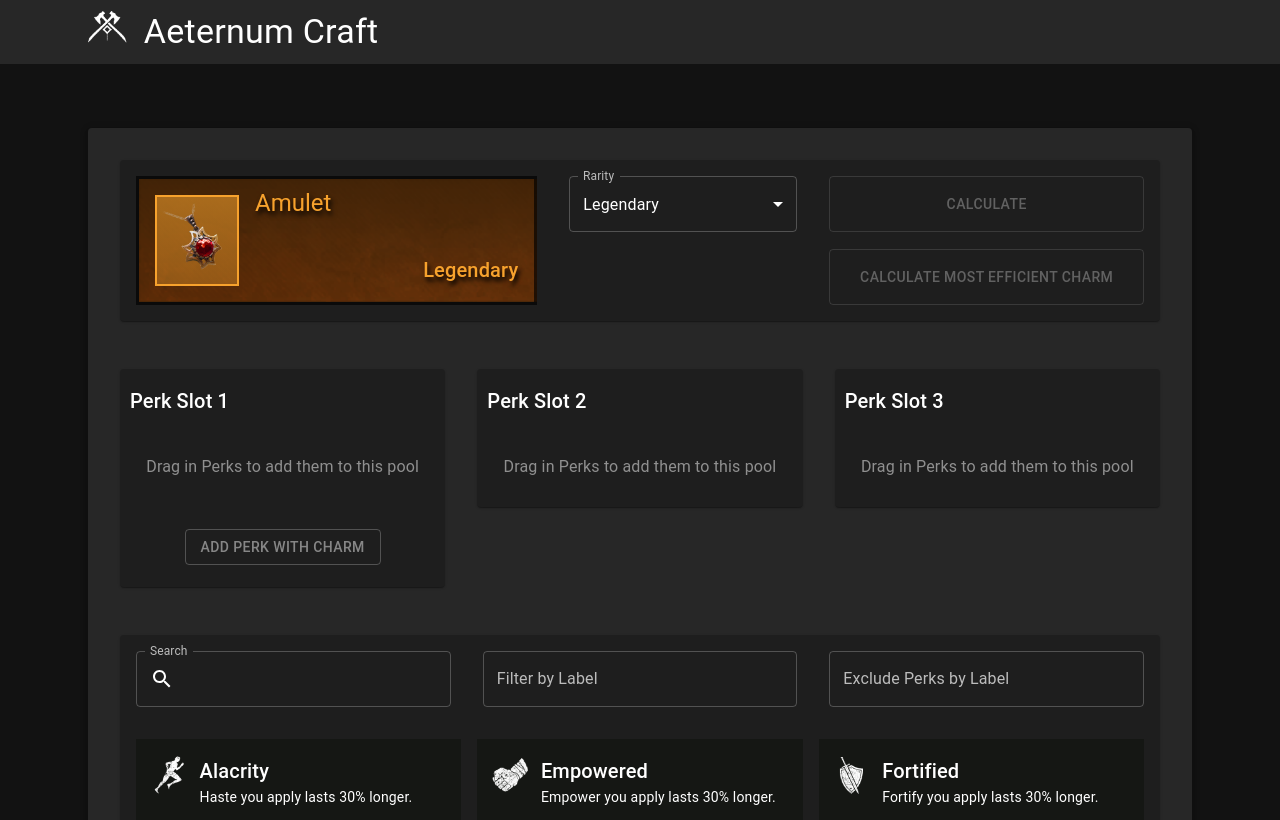
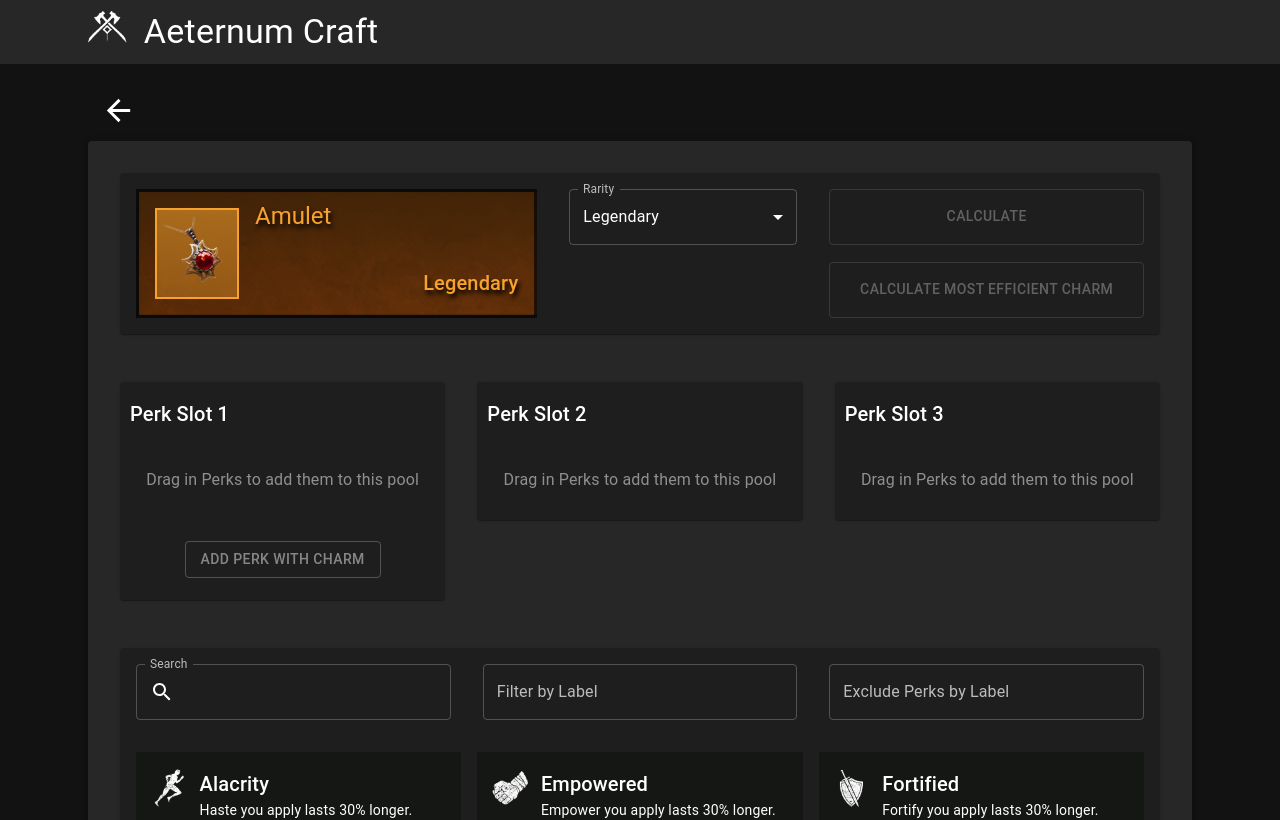
Before and after one commit to Maciva/nwcrafterapp, a React (Create React App) app: page /Amulet in a window 1280 px wide. Shown: the top 820 px of the page. Built offline with nearby package versions, Linux system fonts and the light colour scheme.

Commit message:
added return button

```diff
--- a/src/App.js
+++ b/src/App.js
@@ -33,7 +33,7 @@
                     </AppBar>
                     <Box sx={{
                         bgcolor: 'background.paper',
-                        pt: 8,
+                        pt: 2,
                         pb: 6,
                     }}>
                         <Container maxWidth="lg">
--- a/src/pages/calculator/Calculator.js
+++ b/src/pages/calculator/Calculator.js
@@ -1,7 +1,8 @@
-import { Button, Grid, MenuItem, Paper, TextField } from "@mui/material";
+import { ArrowBack } from "@mui/icons-material";
+import { Button, Grid, IconButton, MenuItem, Paper, TextField } from "@mui/material";
 import { Container } from "@mui/system";
 import React from "react";
-import { useParams } from "react-router-dom";
+import { useNavigate, useParams } from "react-router-dom";
 import PerkCalculator from "../../utils/PerkCalculator";
 import CalculatorResultDialog from "./components/CalculatorResultDialog";
 import CharmDialog from "./components/CharmDialog";
@@ -25,6 +26,7 @@
     const [openCharmResult, setOpenCharmResult] = React.useState(false);
     const [charmResult, setCharmResult] = React.useState([]);
 
+    const navigate = useNavigate();
 
     React.useEffect(() => {
         if (rarity === "legendary" && selectedPerks.length !== 3) {
@@ -95,6 +97,9 @@
                 <CalculatorResultDialog handleClose={() => setOpenResult(false)} open={openResult} result={calculatorResult} />
                 <CustomDialog handleClose={() => setOpen(false)} open={open} handleSelect={handleSelect} itemClass={params.itemClass} />
                 <Container maxWidth="lg">
+                    <IconButton onClick={() => navigate(-1) } style={{margin: '0.2em'}} >
+                        <ArrowBack fontSize="large" />
+                    </IconButton>
                     <Paper style={{ padding: '2em' }} elevation={4} >
                         <Grid spacing={6} direction="column" container >
                             <Grid item xs={12} >
```
